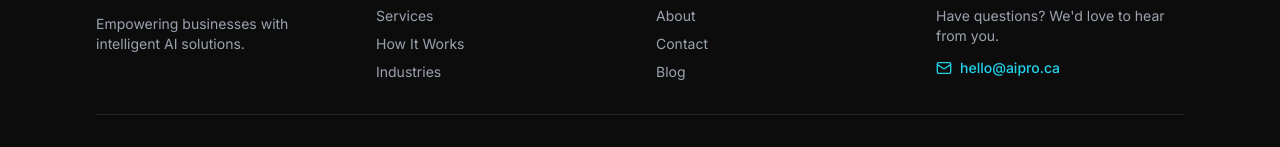
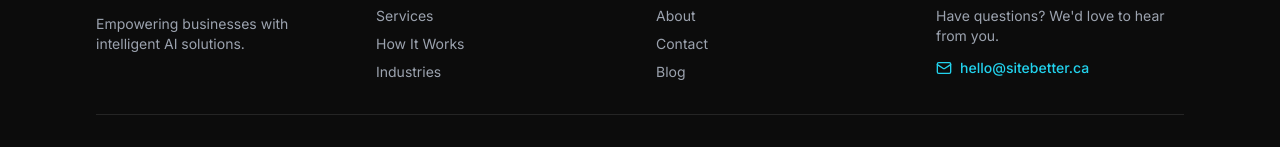
Before and after one commit to joseph899patrick-netizen/flightclub, a React (Vite) app: page / in a window 1280 px wide. Shown: the part 6706-6853 px from the top of the page. Built offline with nearby package versions, Linux system fonts and the light colour scheme.

Commit message:
completionId: cgen-e64bbdb0b2324d7391a0d5142c009877
cgen-e64bbdb0b2324d7391a0d5142c009877

```diff
--- a/client/components/Footer.tsx
+++ b/client/components/Footer.tsx
@@ -71,11 +71,11 @@ export default function Footer() {
               Have questions? We'd love to hear from you.
             </p>
             <a
-              href="mailto:hello@aipro.ca"
+              href="mailto:hello@sitebetter.ca"
               className="inline-flex items-center gap-2 text-cyan-400 hover:text-cyan-300 transition-colors text-sm font-medium"
             >
               <Mail size={16} />
-              hello@aipro.ca
+              hello@sitebetter.ca
             </a>
           </div>
         </div>
```
